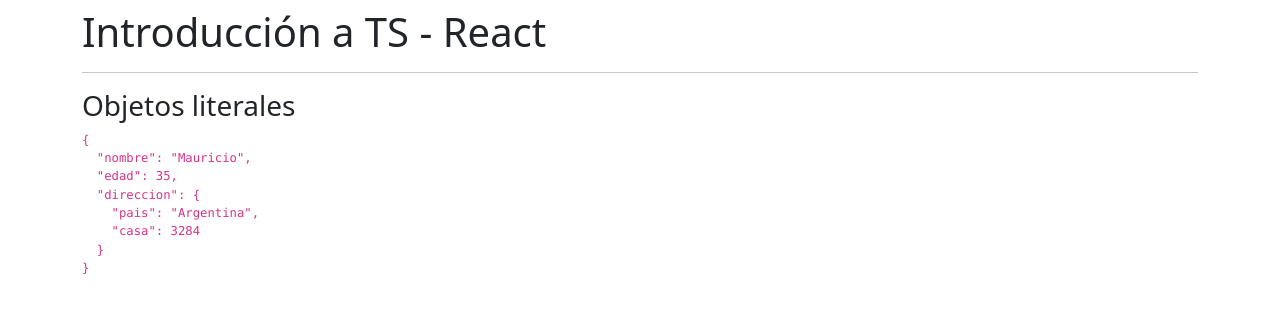
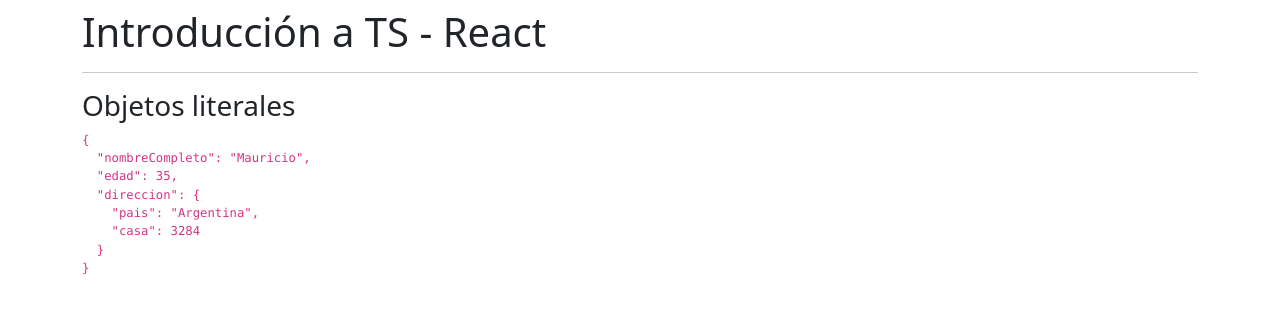
Before and after one commit to Majomon/01-Reforzando-Typescript, a React (Create React App) app: page / in a window 1280 px wide. Shown: the top 312 px of the page. Built offline with nearby package versions, Linux system fonts and the light colour scheme.

Commit message:
Interfaces

```diff
--- a/src/typescript/ObjetosLiterales.tsx
+++ b/src/typescript/ObjetosLiterales.tsx
@@ -1,6 +1,29 @@
+/* Las interfaces mandan sobre las definiciones de los objetos. */
+/* Las interfaces solo sirven para ponerles reglas de valifacion a los objetos */
+/* Lo de abajo se puede hacer pero hay otro modo mejor */
+/* interface Persona {
+  nombreCompleto: string;
+  edad: number;
+  direccion: {
+    pais: string;
+    casa: number;
+  };
+} */
+
+interface Persona {
+  nombreCompleto: string;
+  edad: number;
+  direccion: Direccion;
+}
+
+interface Direccion {
+  pais: string;
+  casa: number;
+}
+
 export const ObjetosLiterales = () => {
-  const persona = {
-    nombre: "Mauricio",
+  const persona: Persona = {
+    nombreCompleto: "Mauricio",
     edad: 35,
     direccion: {
       pais: "Argentina",
```
